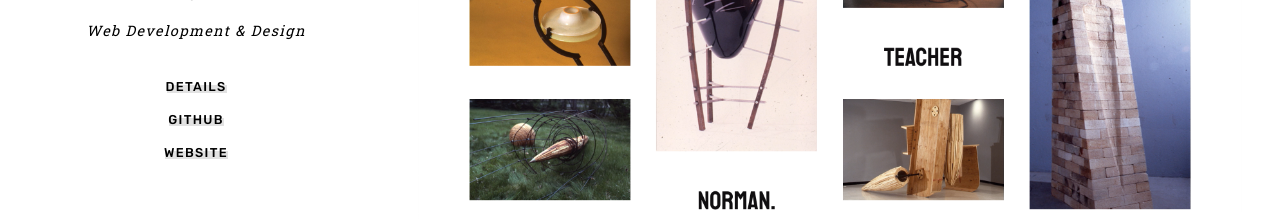
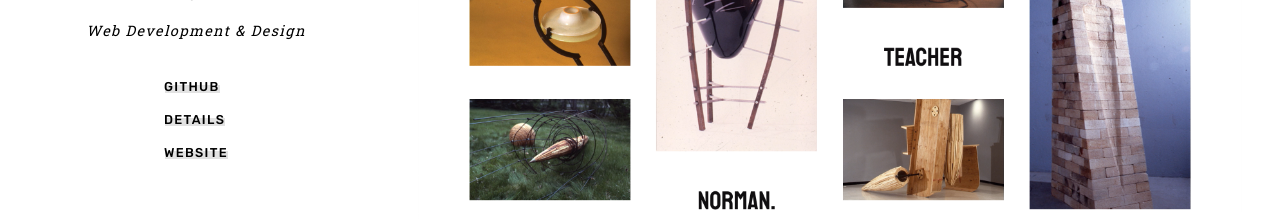
Before and after one commit to jenna-m/portfolio, a React (Create React App) app: page /work in a window 1280 px wide. Shown: the part 320-539 px from the top of the page. Built offline with nearby package versions, Linux system fonts and the light colour scheme.

Commit message:
Update work.js
Change order of links on Work page

```diff
--- a/src/components/pages/work/work.js
+++ b/src/components/pages/work/work.js
@@ -46,14 +46,16 @@ class Work extends React.Component {
                         <h3 id="project-card-category">
                             {project.displayCategory}
                         </h3>
-                        <ul id="project-card-links">
+                        <div id="project-card-links">
+                            <ul>
+                                <li>{ showGithub() }</li>
                                 <li><Link to={{
                                     pathname: `/project`,
                                     search: `id=${project.id}`
                                 }}>Details</Link></li>
-                            <li>{ showGithub() }</li>
                                 <li>{ showWebsite() }</li>
                             </ul>
+                        </div>
                     </div>
                     <div id="project-card-img">
                         <Link to={{
```
Lines whose indentation alone changed are shown as unchanged.
